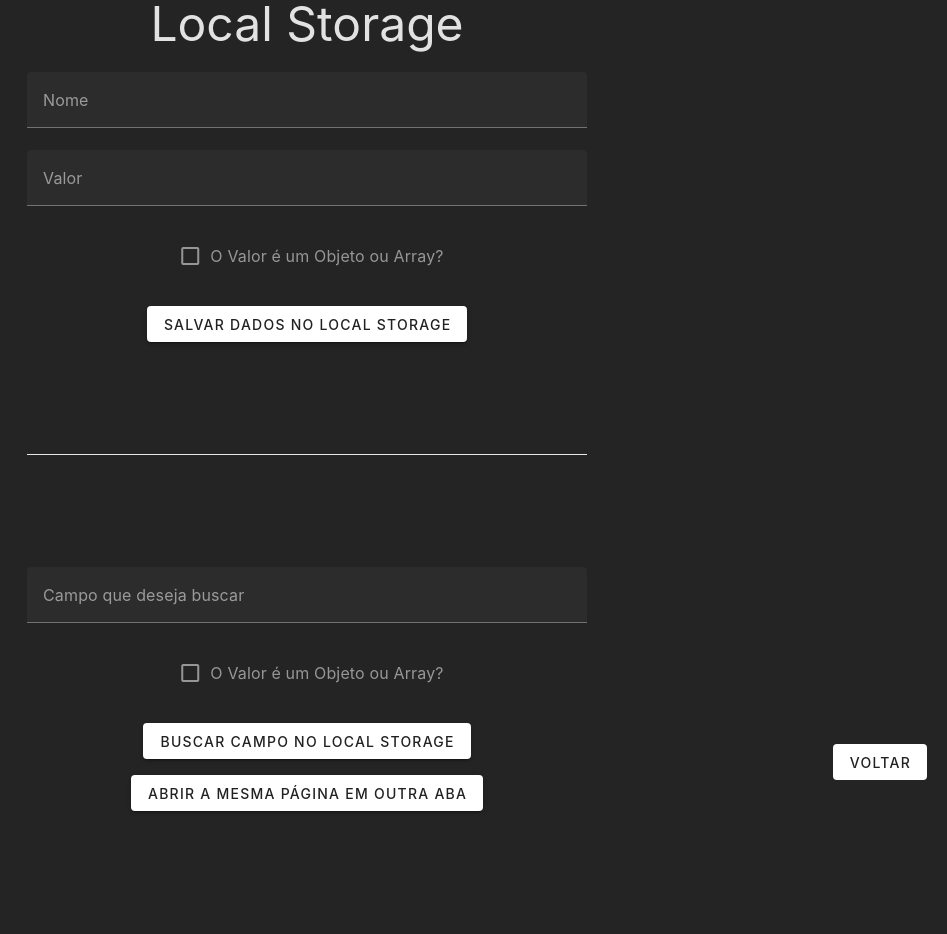
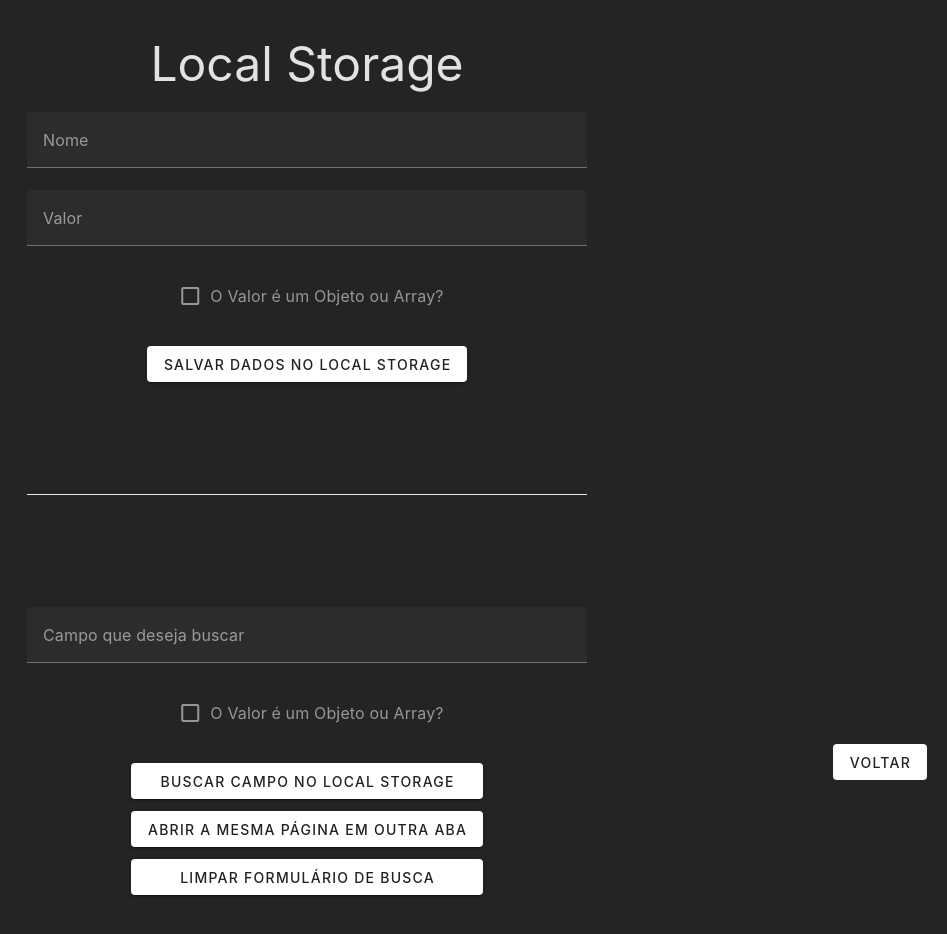
Before and after one commit to thiagonunesbatista/project-presentation-web-apis-o-front-end-alem-de-botoes-coloridos, a Vue app: page / in a window 1280 px wide. Both pictures are taken after a click on the button "LOCAL STORAGE". Shown: the whole page, without its empty margins (333-1280 px from the left). Before the commit the page ends 819 px from the top, so only its background shows below. Built offline with nearby package versions, Linux system fonts and the light colour scheme.

Commit message:
feat: add improvements to Storage interaction

```diff
--- a/src/App.vue
+++ b/src/App.vue
@@ -1,5 +1,5 @@
 <template>
-  <div class="flex flex-col w-full max-w-[600px] mx-auto px-5">
+  <div class="flex flex-col w-full max-w-[600px] mx-auto px-5 py-10">
     <div
       v-if="!choosenOption?.id"
       class="flex flex-col items-center justify-center gap-5"
@@ -9,8 +9,10 @@
       <VBtn
         v-for="currentOption of menuOptions"
         @click="changeChoosenOption(currentOption)"
-        >{{ currentOption.title }}</VBtn
+        class="w-full max-w-[300px] transition-all hover:scale-110"
       >
+        {{ currentOption.title }}
+      </VBtn>
     </div>
 
     <div v-else class="flex flex-col items-center justify-center gap-6">
--- a/src/components/StorageInteraction.vue
+++ b/src/components/StorageInteraction.vue
@@ -33,13 +33,21 @@
         label="O Valor é um Objeto ou Array?"
       />
 
-      <VBtn type="submit">{{ searchActionMessage }}</VBtn>
+      <div class="flex flex-col gap-3">
+        <VBtn type="submit">{{ searchActionMessage }}</VBtn>
 
-      <VBtn @click="openSameUrlOnNewTab" class="mt-4 mb-2">
-        Abrir a mesma página em outra aba
-      </VBtn>
+        <VBtn @click="openSameUrlOnNewTab" class="">
+          Abrir a mesma página em outra aba
+        </VBtn>
 
-      <h2 v-if="searchResult">Resultado da busca: {{ searchResult }}</h2>
+        <VBtn @click="resetSearchForm" class="">
+          Limpar Formulário de Busca
+        </VBtn>
+
+        <h2 class="text-xl" v-if="searchResult">
+          Resultado da busca: {{ searchResult }}
+        </h2>
+      </div>
     </form>
   </div>
 </template>
@@ -87,12 +95,33 @@ const handleRegisterSubmit = (event: Event) => {
       : userRandomText.value;
 
     if (props.storageType === "localStorage") {
-      localStorage.setItem(fieldName.value, valueToSave);
+      writeToLocalStorage(valueToSave);
       return;
     }
 
-    sessionStorage.setItem(fieldName.value, valueToSave);
+    writeToSessionStorage(valueToSave);
   }
+};
+
+const writeToLocalStorage = (valueToSave: string) => {
+  localStorage.setItem(fieldName.value, valueToSave);
+  resetSubmitForm();
+};
+
+const writeToSessionStorage = (valueToSave: string) => {
+  sessionStorage.setItem(fieldName.value, valueToSave);
+  resetSubmitForm();
+};
+
+const resetSubmitForm = () => {
+  needToParseToSaveValue.value = false;
+  userRandomText.value = "";
+  fieldName.value = "";
+};
+
+const resetSearchForm = () => {
+  needToParseToGetSavedValue.value = false;
+  searchFieldName.value = "";
 };
 
 const handleSearchSubmit = (event: Event) => {
```
